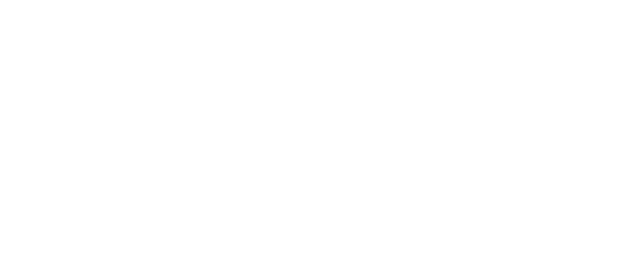
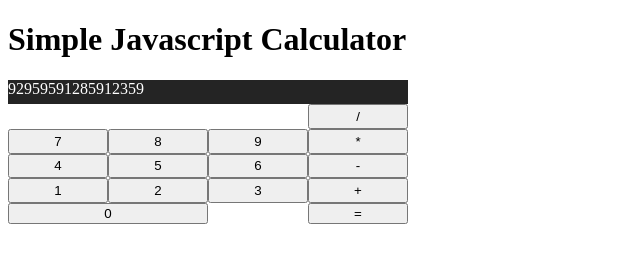
Before and after one commit to AlDacMac/calculator, a plain HTML site: page index.html in a window 1280 px wide. Shown: the whole page, without its empty margins (0-640 px from the left). Drawn offline with Linux system fonts and the light colour scheme.

Commit message:
Add most of the calculator buttons

```diff
--- a/index.html
+++ b/index.html
@@ -5,4 +5,26 @@
         <link rel="stylesheet" href="style.css">
         <title>Calculator</title>
     </head>
+    <body>
+        <h1>Simple Javascript Calculator</h1>
+        <main>
+            <div id="display" style="grid-area: display">92959591285912359</div>
+            <button class="calcButton" style="grid-area: zero">0</button>
+            <button class="calcButton" style="grid-area: one">1</button>
+            <button class="calcButton" style="grid-area: two">2</button>
+            <button class="calcButton" style="grid-area: three">3</button>
+            <button class="calcButton" style="grid-area: four">4</button>
+            <button class="calcButton" style="grid-area: five">5</button>
+            <button class="calcButton" style="grid-area: six">6</button>
+            <button class="calcButton" style="grid-area: seven">7</button>
+            <button class="calcButton" style="grid-area: eight">8</button>
+            <button class="calcButton" style="grid-area: nine">9</button>
+            <button class="calcButton" style="grid-area: plus">+</button>
+            <button class="calcButton" style="grid-area: minus">-</button>
+            <button class="calcButton" style="grid-area: multiply">*</button>
+            <button class="calcButton" style="grid-area: divide">/</button>
+            <button class="calcButton" style="grid-area: equals">=</button>
+        </main>
+    </body>
+    <script type="text/javascript" src="script.js"></script>
 </html>
--- a/style.css
+++ b/style.css
@@ -0,0 +1,22 @@
+body {
+}
+
+main {
+    display: grid;
+    width: 50vmin;
+    grid-template-columns: repeat(4, 25%);
+    grid-template-rows: repeat(5, 20%);
+    grid-template-areas:
+        "display display display display"
+        "allClear clear clear divide"
+        "seven eight nine multiply"
+        "four five six minus"
+        "one two three plus"
+        "zero zero period equals"
+    ;
+}
+
+#display {
+    background-color: rgb(36, 36, 36);
+    color: white;
+}
```
